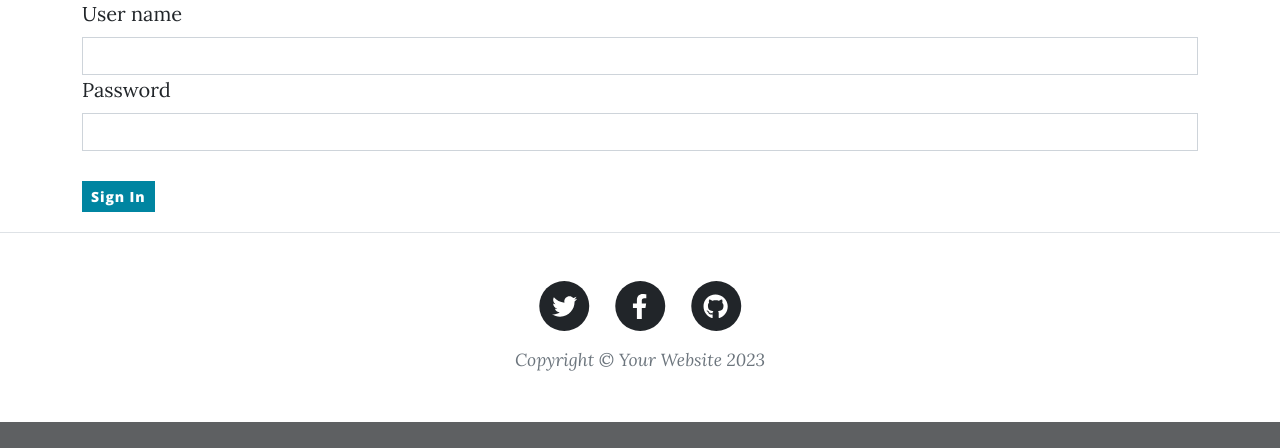
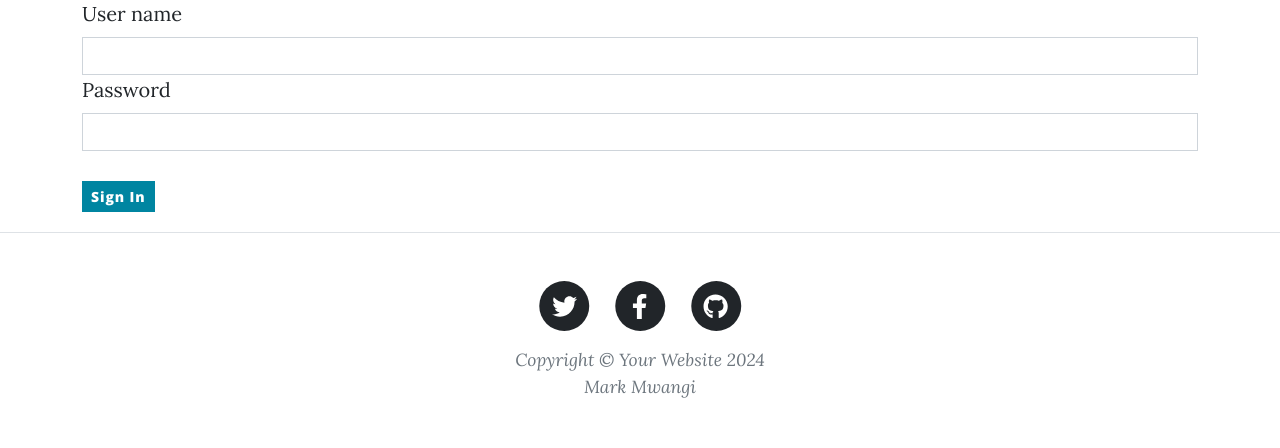
Before and after one commit to Mwangimark/web-blog-with-python-flask-, a Flask app: a page that uses startbootstrap-clean-blog-gh-pages/templates/footer.html in a window 1280 px wide. Shown: the part 733-1181 px from the top of the page. Before the commit the page ends 1155 px from the top, so only its background shows below. Run offline with Flask 3, Linux system fonts and the light colour scheme; some libraries are stand-ins or nearby versions.

Commit message:
blog post

```diff
--- a/startbootstrap-clean-blog-gh-pages/main.py
+++ b/startbootstrap-clean-blog-gh-pages/main.py
@@ -231,7 +231,7 @@ def register():
             login_form = LoginForm()
             return render_template('login.html', form=login_form)
 
-        user_registration = Users(user_email=email, user_name=username)
+        user_registration = Users(user_email = email, user_name=username)
         user_registration.secure_password(password)
         db.session.add(user_registration)
         db.session.commit()
--- a/startbootstrap-clean-blog-gh-pages/templates/blog.html
+++ b/startbootstrap-clean-blog-gh-pages/templates/blog.html
@@ -23,6 +23,7 @@
   font-optical-sizing: auto;
   font-weight: 800;
   font-style: ExtraBold;
+  margin: 20px;
     }
     .comments{
     width:20%;
@@ -62,10 +63,11 @@
 </style>
 
 <body class="text-center">
+<h2 class="post-title ">{{response.title}}</h2>
+    <h3 class="post-subtitle">{{response.subtitle}}</h3>
 <div class="img-fluid text-center"
      style="margin:10px auto;width:80%;height:350px;background-image: url('{{ url_for('static', filename='assets/img/about-bg.jpg')}}')">
-    <h2 class="post-title ">{{response.title}}</h2>
-    <h3 class="post-subtitle">{{response.subtitle}}</h3>
+
 </div>
 <div class="img-fluid text-center"
      style="margin:10px auto;width:80%;height:auto;">
--- a/startbootstrap-clean-blog-gh-pages/templates/footer.html
+++ b/startbootstrap-clean-blog-gh-pages/templates/footer.html
@@ -28,7 +28,8 @@
                                 </a>
                             </li>
                         </ul>
-                        <div class="small text-center text-muted fst-italic">Copyright &copy; Your Website 2023</div>
+                        <div class="small text-center text-muted fst-italic">Copyright &copy; Your Website 2024</div>
+                         <div class="small text-center text-muted fst-italic">Mark Mwangi</div>
                     </div>
                 </div>
             </div>
```
Also changed, not shown: blog_post.db (added), startbootstrap-clean-blog-gh-pages/instance/blog_post.db (added), startbootstrap-clean-blog-gh-pages/static/assets/img/img_1.png (added).
